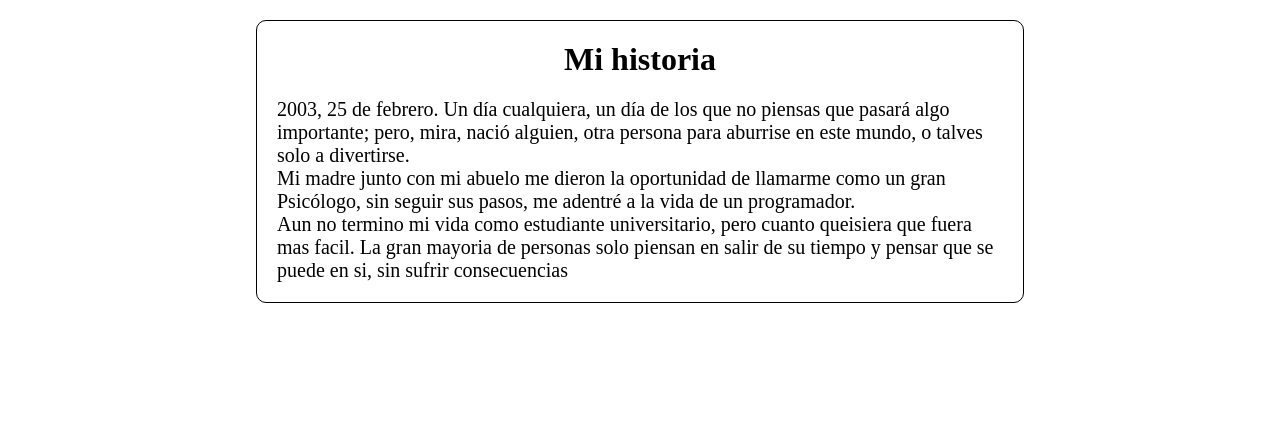
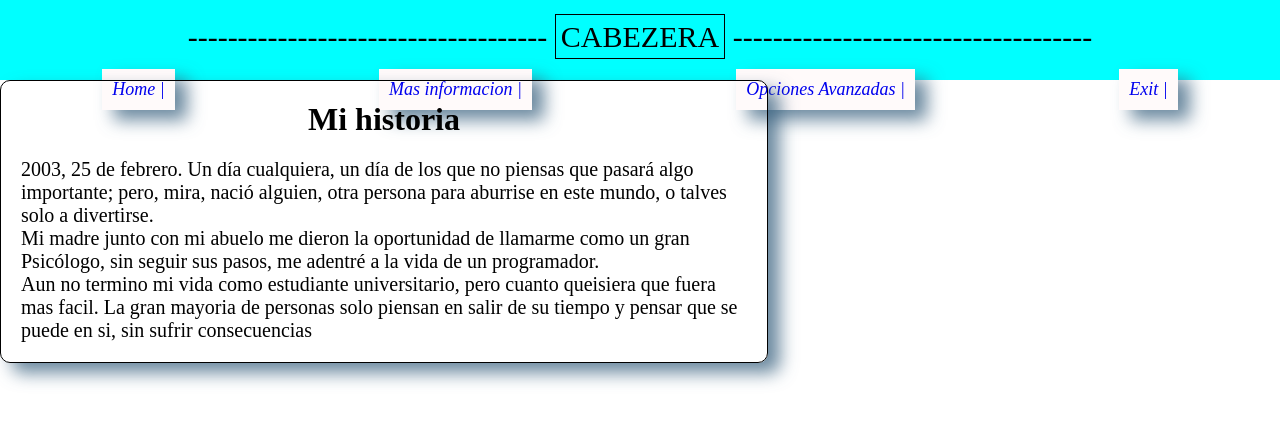
Before and after one commit to Ausubel/biografiaEn-UnaPagina, a plain HTML site: page index.html in a window 1280 px wide. Drawn offline with Linux system fonts and the light colour scheme.

Commit message:
Finalizada la cabezera

```diff
--- a/css/style.css
+++ b/css/style.css
@@ -3,16 +3,58 @@
     box-sizing: border-box;
     margin: 0;
     padding: 0;
+    list-style: none;
   }
 
+header{
+    background-color: aqua;
+    text-align: center;
+    font-size: 30px;
+    padding: 20px 0;
+    height: 10vh;
+}
+span{
+    border: 1px solid black;
+    padding: 5px;
+
+}
+.links{
+    margin-top: 15px;
+    display: flex;
+    justify-content: space-around;
+}
+.links li{
+    font-size: 18px;
+    background-color: snow;
+    padding: 10px;
+    box-shadow: 12px 10px 17px 0px rgba(59,99,128,0.75);
+    -webkit-box-shadow: 12px 10px 17px 0px rgba(59,99,128,0.75);
+    -moz-box-shadow: 12px 10px 17px 0px rgba(59,99,128,0.75);
+}
+.links li a{
+    text-decoration: none;
+    font-style: italic;
+}
+.links li a:hover{
+    color:rgb(227, 53, 243)
+}
+.links li a:active{
+    color: aquamarine;
+}
+.links li a::after{
+    content: " | ";
+}
+
 .container{
-    position: relative;
-    margin: auto;
-    margin-top: 20px;
+    position: absolute;
     width: 60vw;
     padding: 20px;
     border: 1px solid black;
     border-radius: 10px;
+    box-shadow: 12px 10px 17px 0px rgba(59,99,128,0.75);
+    -webkit-box-shadow: 12px 10px 17px 0px rgba(59,99,128,0.75);
+    -moz-box-shadow: 12px 10px 17px 0px rgba(59,99,128,0.75);
+
 }
 .container h1{
     text-align: center;
--- a/index.html
+++ b/index.html
@@ -10,17 +10,40 @@
 </head>
 
 <body>
-    <main class="container">
+    <header>
+        <div>------------------------------------ <span>CABEZERA</span> ------------------------------------</div>
+        <div>
+            <ul class="links">
+                <li>
+                    <a href="#">Home</a>
+                </li>
+                <li>
+                    <a href="#">Mas informacion</a>
+                </li>
+                <li>
+
+                    <a href="#">Opciones Avanzadas</a>
+                </li>
+                <li>
+                    <a href="#">Exit</a>
+                </li>
+            </ul>
+        </div>
+    </header>
+    <main>
+        <div class="container">
             <h1>Mi historia</h1>
             <p>
-            2003, 25 de febrero. Un día cualquiera, un día de los que no piensas que pasará algo importante; pero, mira,
+                2003, 25 de febrero. Un día cualquiera, un día de los que no piensas que pasará algo importante; pero,
+                mira,
                 nació alguien, otra persona para aburrise en este mundo, o talves solo a divertirse. <br>
                 Mi madre junto con mi abuelo me dieron la oportunidad de llamarme como un gran Psicólogo, sin seguir sus
                 pasos, me adentré a la vida de un programador. <br>
                 Aun no termino mi vida como estudiante universitario, pero cuanto queisiera que fuera mas facil. La gran
-            mayoria de personas solo piensan en salir de su tiempo y pensar que se puede en si, sin sufrir consecuencias
+                mayoria de personas solo piensan en salir de su tiempo y pensar que se puede en si, sin sufrir
+                consecuencias
             </p>
-
+        </div>
     </main>
 </body>
 
```
Lines whose indentation alone changed are shown as unchanged.
